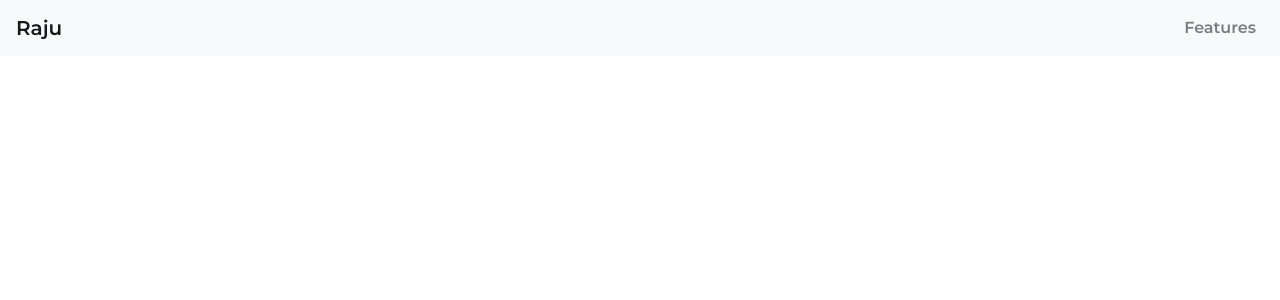
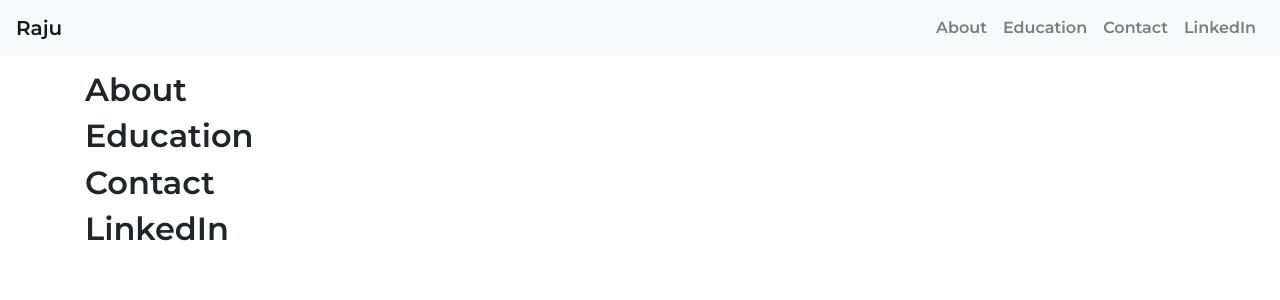
Before and after one commit to BalarajuK/portfolio, a React (Create React App) app: page / in a window 1280 px wide. Shown: the top 300 px of the page. Built offline with nearby package versions, Linux system fonts and the light colour scheme.

Commit message:
Rendered heading from config

```diff
--- a/src/components/App.js
+++ b/src/components/App.js
@@ -14,12 +14,30 @@
     render() {
         return <div className="App">
             <Header className="Header" dark={this.state.Dark}
-                    items={[
-                        <li className="nav-item">
-                            <a className="nav-link" href="#">Features</a>
+                    items={Config.Sections.map(section => (
+                        <li className="nav-item" key={section.Name}>
+                            <a className="nav-link" href={section.Link ? section.Link : "#"+section.Name}>
+                                {section.Name}
+                            </a>
                         </li>
-                    ]}
-            >{Config.Name}</Header>
+                    ))}
+            >
+                {Config.Name}
+            </Header>
+            {Config.Sections.map(section => (
+                <section id={section.Name} key={section.Name}>
+                    <div className="container">
+                        <div className="row">
+                            <div className="col-12">
+                                <h2>{section.Name}</h2>
+                            </div>
+
+                        </div>
+
+                    </div>
+
+                </section>
+            ))}
         </div>;
     }
 }
--- a/src/constants/config.json
+++ b/src/constants/config.json
@@ -11,6 +11,10 @@
     },
     {
       "Name" : "Contact"
+    },
+    {
+      "Name" : "LinkedIn",
+      "Link" : "https://www.linkedin.com/in/balarajuyadav/"
     }
   ]
 }
```
